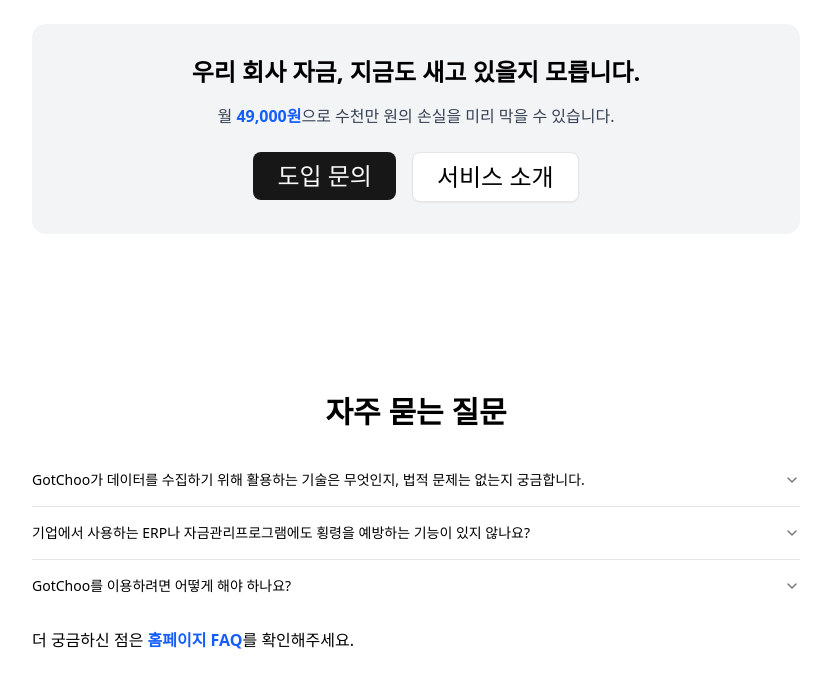
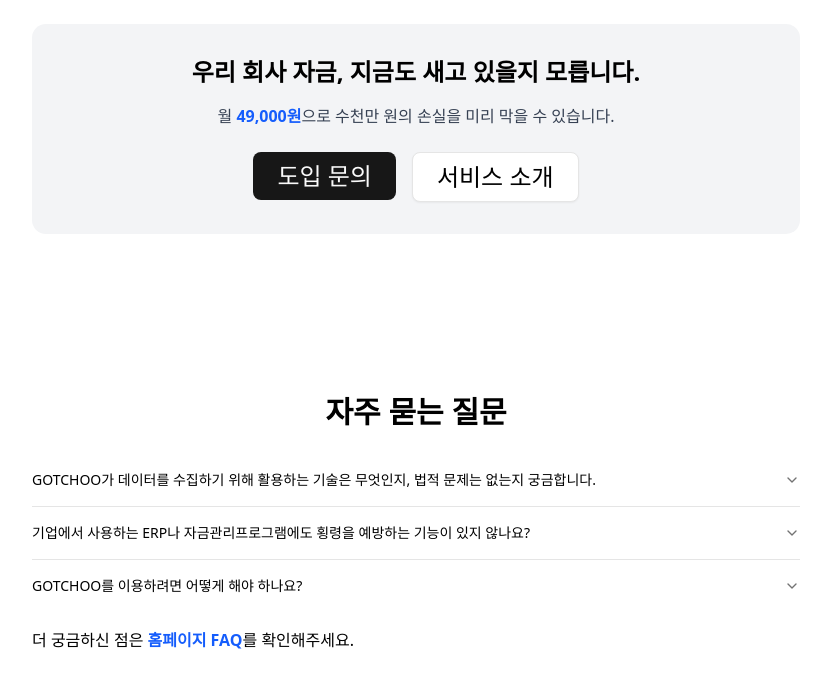
Before and after one commit to MontyCoder0701/gotchoo-landing, a Next.js app: page / in a window 1280 px wide. Shown: the part 2410-3098 px from the top of the page, without its empty margins (224-1055 px from the left). Built offline with nearby package versions, Linux system fonts and the light colour scheme.

Commit message:
fix: 워딩 통일

```diff
--- a/app/_pages/Ceo.tsx
+++ b/app/_pages/Ceo.tsx
@@ -259,18 +259,18 @@
   const faqs = [
     {
       question:
-        "GotChoo가 데이터를 수집하기 위해 활용하는 기술은 무엇인지, 법적 문제는 없는지 궁금합니다.",
+        "GOTCHOO가 데이터를 수집하기 위해 활용하는 기술은 무엇인지, 법적 문제는 없는지 궁금합니다.",
       answer:
-        "GotChoo는 기업의 공동인증서를 이용, 은행·카드·국세청·4대보험 사이트에 있는 기업 거래 Data를 Scraping 방식으로 수집하고 있습니다. 이를 위해 저희 민이앤아이는 신뢰성 있는 Data Scraping 기술을 보유한 알디스데이터와 제휴하여 GOTCHOO를 개발하였습니다. 아울러 Data Scraping은 여러 시중은행의 인터넷뱅킹에서도 활용하고 있을 정도로, 법적·기술적으로 검증된 기술입니다.",
+        "GOTCHOO는 기업의 공동인증서를 이용, 은행·카드·국세청·4대보험 사이트에 있는 기업 거래 Data를 Scraping 방식으로 수집하고 있습니다. 이를 위해 저희 민이앤아이는 신뢰성 있는 Data Scraping 기술을 보유한 알디스데이터와 제휴하여 GOTCHOO를 개발하였습니다. 아울러 Data Scraping은 여러 시중은행의 인터넷뱅킹에서도 활용하고 있을 정도로, 법적·기술적으로 검증된 기술입니다.",
     },
     {
       question:
         "기업에서 사용하는 ERP나 자금관리프로그램에도 횡령을 예방하는 기능이 있지 않나요?",
       answer:
-        "일부 ERP나 자금관리 프로그램의 경우, 사용자별 권한을 분리하여 지출을 통제하거나 회계상 문제가 발생하면 경고하는 방식으로 횡령을 예방한다고 주장합니다. 그러나 이러한 방식은 감사시스템과 마찬가지로 CEO나 오너의 직접 확인이 어렵고, 조작이나 은폐에 취약하며, 다양한 방식의 횡령에 대처하거나 탐지하기 어렵다는 한계가 있습니다. 무엇보다 GotChoo는 작은 규모의 기업이나 비영리기관·단체·사업체에서도 사용할 수 있는, 범용성과 확장성이 뛰어난 프로그램입니다.",
+        "일부 ERP나 자금관리 프로그램의 경우, 사용자별 권한을 분리하여 지출을 통제하거나 회계상 문제가 발생하면 경고하는 방식으로 횡령을 예방한다고 주장합니다. 그러나 이러한 방식은 감사시스템과 마찬가지로 CEO나 오너의 직접 확인이 어렵고, 조작이나 은폐에 취약하며, 다양한 방식의 횡령에 대처하거나 탐지하기 어렵다는 한계가 있습니다. 무엇보다 GOTCHOO는 작은 규모의 기업이나 비영리기관·단체·사업체에서도 사용할 수 있는, 범용성과 확장성이 뛰어난 프로그램입니다.",
     },
     {
-      question: "GotChoo를 이용하려면 어떻게 해야 하나요?",
+      question: "GOTCHOO를 이용하려면 어떻게 해야 하나요?",
       answer:
         "홈페이지에서 회원가입 및 설치플랜을 선택하신 후 GOTCHOO 설치파일을 다운로드 받아 실행시키면 PC에 설치할 수 있습니다. 설치 후 바탕화면에 생긴 GOTCHOO 아이콘을 클릭하시면 프로그램이 실행됩니다. 실행후 안내에 따라 기업/기관위치, 급여일, 은행계좌, 신용카드, 홈택스, 4대사회보험, 직원정보를 등록하고, 알람/리포트 수신정보와 탐지주기를 설정하면 미리 설정된 주기에 따라 자동으로 거래내역을 수집 분석하여 횡령 등 부정행위 의심거래를 탐지하여 드립니다. 최초 사용자 등록후 3개월동안 무료로 이용하실 수 있습니다.",
     },
--- a/app/_pages/CeoFriend.tsx
+++ b/app/_pages/CeoFriend.tsx
@@ -259,18 +259,18 @@
   const faqs = [
     {
       question:
-        "GotChoo가 데이터를 수집하기 위해 활용하는 기술은 무엇인지, 법적 문제는 없는지 궁금합니다.",
+        "GOTCHOO가 데이터를 수집하기 위해 활용하는 기술은 무엇인지, 법적 문제는 없는지 궁금합니다.",
       answer:
-        "GotChoo는 기업의 공동인증서를 이용, 은행·카드·국세청·4대보험 사이트에 있는 기업 거래 Data를 Scraping 방식으로 수집하고 있습니다. 이를 위해 저희 민이앤아이는 신뢰성 있는 Data Scraping 기술을 보유한 알디스데이터와 제휴하여 GOTCHOO를 개발하였습니다. 아울러 Data Scraping은 여러 시중은행의 인터넷뱅킹에서도 활용하고 있을 정도로, 법적·기술적으로 검증된 기술입니다.",
+        "GOTCHOO는 기업의 공동인증서를 이용, 은행·카드·국세청·4대보험 사이트에 있는 기업 거래 Data를 Scraping 방식으로 수집하고 있습니다. 이를 위해 저희 민이앤아이는 신뢰성 있는 Data Scraping 기술을 보유한 알디스데이터와 제휴하여 GOTCHOO를 개발하였습니다. 아울러 Data Scraping은 여러 시중은행의 인터넷뱅킹에서도 활용하고 있을 정도로, 법적·기술적으로 검증된 기술입니다.",
     },
     {
       question:
         "기업에서 사용하는 ERP나 자금관리프로그램에도 횡령을 예방하는 기능이 있지 않나요?",
       answer:
-        "일부 ERP나 자금관리 프로그램의 경우, 사용자별 권한을 분리하여 지출을 통제하거나 회계상 문제가 발생하면 경고하는 방식으로 횡령을 예방한다고 주장합니다. 그러나 이러한 방식은 감사시스템과 마찬가지로 CEO나 오너의 직접 확인이 어렵고, 조작이나 은폐에 취약하며, 다양한 방식의 횡령에 대처하거나 탐지하기 어렵다는 한계가 있습니다. 무엇보다 GotChoo는 작은 규모의 기업이나 비영리기관·단체·사업체에서도 사용할 수 있는, 범용성과 확장성이 뛰어난 프로그램입니다.",
+        "일부 ERP나 자금관리 프로그램의 경우, 사용자별 권한을 분리하여 지출을 통제하거나 회계상 문제가 발생하면 경고하는 방식으로 횡령을 예방한다고 주장합니다. 그러나 이러한 방식은 감사시스템과 마찬가지로 CEO나 오너의 직접 확인이 어렵고, 조작이나 은폐에 취약하며, 다양한 방식의 횡령에 대처하거나 탐지하기 어렵다는 한계가 있습니다. 무엇보다 GOTCHOO는 작은 규모의 기업이나 비영리기관·단체·사업체에서도 사용할 수 있는, 범용성과 확장성이 뛰어난 프로그램입니다.",
     },
     {
-      question: "GotChoo를 이용하려면 어떻게 해야 하나요?",
+      question: "GOTCHOO를 이용하려면 어떻게 해야 하나요?",
       answer:
         "홈페이지에서 회원가입 및 설치플랜을 선택하신 후 GOTCHOO 설치파일을 다운로드 받아 실행시키면 PC에 설치할 수 있습니다. 설치 후 바탕화면에 생긴 GOTCHOO 아이콘을 클릭하시면 프로그램이 실행됩니다. 실행후 안내에 따라 기업/기관위치, 급여일, 은행계좌, 신용카드, 홈택스, 4대사회보험, 직원정보를 등록하고, 알람/리포트 수신정보와 탐지주기를 설정하면 미리 설정된 주기에 따라 자동으로 거래내역을 수집 분석하여 횡령 등 부정행위 의심거래를 탐지하여 드립니다. 최초 사용자 등록후 3개월동안 무료로 이용하실 수 있습니다.",
     },
--- a/app/_pages/Employee.tsx
+++ b/app/_pages/Employee.tsx
@@ -259,18 +259,18 @@
   const faqs = [
     {
       question:
-        "GotChoo가 데이터를 수집하기 위해 활용하는 기술은 무엇인지, 법적 문제는 없는지 궁금합니다.",
+        "GOTCHOO가 데이터를 수집하기 위해 활용하는 기술은 무엇인지, 법적 문제는 없는지 궁금합니다.",
       answer:
-        "GotChoo는 기업의 공동인증서를 이용, 은행·카드·국세청·4대보험 사이트에 있는 기업 거래 Data를 Scraping 방식으로 수집하고 있습니다. 이를 위해 저희 민이앤아이는 신뢰성 있는 Data Scraping 기술을 보유한 알디스데이터와 제휴하여 GOTCHOO를 개발하였습니다. 아울러 Data Scraping은 여러 시중은행의 인터넷뱅킹에서도 활용하고 있을 정도로, 법적·기술적으로 검증된 기술입니다.",
+        "GOTCHOO는 기업의 공동인증서를 이용, 은행·카드·국세청·4대보험 사이트에 있는 기업 거래 Data를 Scraping 방식으로 수집하고 있습니다. 이를 위해 저희 민이앤아이는 신뢰성 있는 Data Scraping 기술을 보유한 알디스데이터와 제휴하여 GOTCHOO를 개발하였습니다. 아울러 Data Scraping은 여러 시중은행의 인터넷뱅킹에서도 활용하고 있을 정도로, 법적·기술적으로 검증된 기술입니다.",
     },
     {
       question:
         "기업에서 사용하는 ERP나 자금관리프로그램에도 자금 누수을 예방하는 기능이 있지 않나요?",
       answer:
-        "일부 ERP나 자금관리 프로그램의 경우, 사용자별 권한을 분리하여 지출을 통제하거나 회계상 문제가 발생하면 경고하는 방식으로 자금 누수을 예방한다고 주장합니다. 그러나 이러한 방식은 감사시스템과 마찬가지로 CEO나 오너의 직접 확인이 어렵고, 조작이나 은폐에 취약하며, 다양한 방식의 자금 누수에 대처하거나 탐지하기 어렵다는 한계가 있습니다. 무엇보다 GotChoo는 작은 규모의 기업이나 비영리기관·단체·사업체에서도 사용할 수 있는, 범용성과 확장성이 뛰어난 프로그램입니다.",
+        "일부 ERP나 자금관리 프로그램의 경우, 사용자별 권한을 분리하여 지출을 통제하거나 회계상 문제가 발생하면 경고하는 방식으로 자금 누수을 예방한다고 주장합니다. 그러나 이러한 방식은 감사시스템과 마찬가지로 CEO나 오너의 직접 확인이 어렵고, 조작이나 은폐에 취약하며, 다양한 방식의 자금 누수에 대처하거나 탐지하기 어렵다는 한계가 있습니다. 무엇보다 GOTCHOO는 작은 규모의 기업이나 비영리기관·단체·사업체에서도 사용할 수 있는, 범용성과 확장성이 뛰어난 프로그램입니다.",
     },
     {
-      question: "GotChoo를 이용하려면 어떻게 해야 하나요?",
+      question: "GOTCHOO를 이용하려면 어떻게 해야 하나요?",
       answer:
         "홈페이지에서 회원가입 및 설치플랜을 선택하신 후 GOTCHOO 설치파일을 다운로드 받아 실행시키면 PC에 설치할 수 있습니다. 설치 후 바탕화면에 생긴 GOTCHOO 아이콘을 클릭하시면 프로그램이 실행됩니다. 실행후 안내에 따라 기업/기관위치, 급여일, 은행계좌, 신용카드, 홈택스, 4대사회보험, 직원정보를 등록하고, 알람/리포트 수신정보와 탐지주기를 설정하면 미리 설정된 주기에 따라 자동으로 거래내역을 수집 분석하여 자금 누수 등 부정행위 의심거래를 탐지하여 드립니다. 최초 사용자 등록후 3개월동안 무료로 이용하실 수 있습니다.",
     },
```
